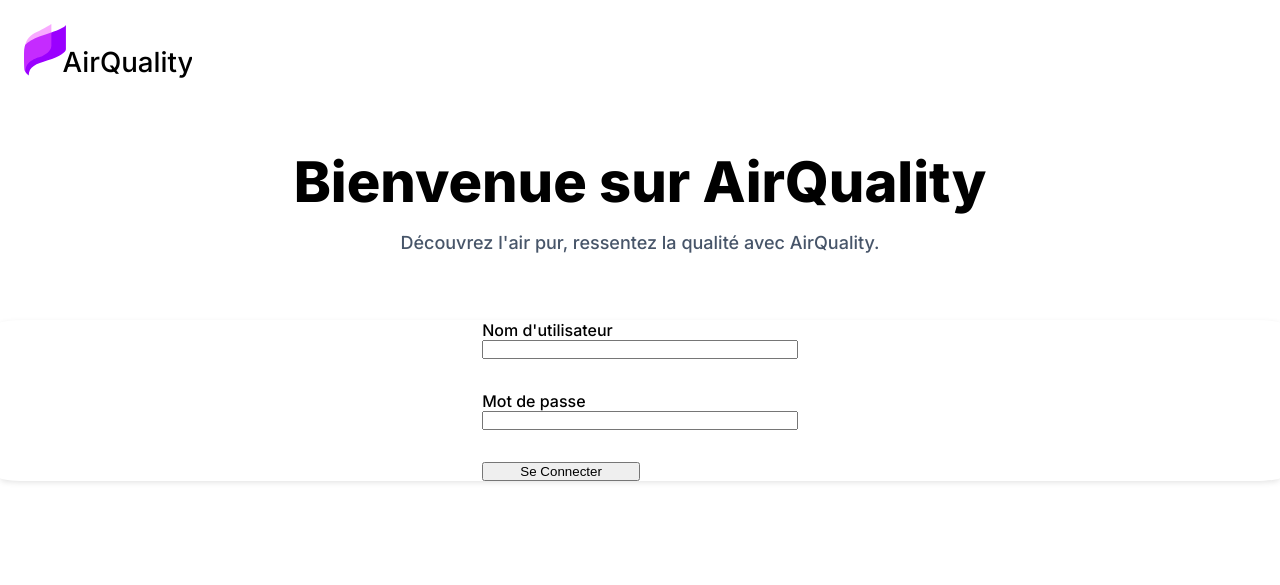
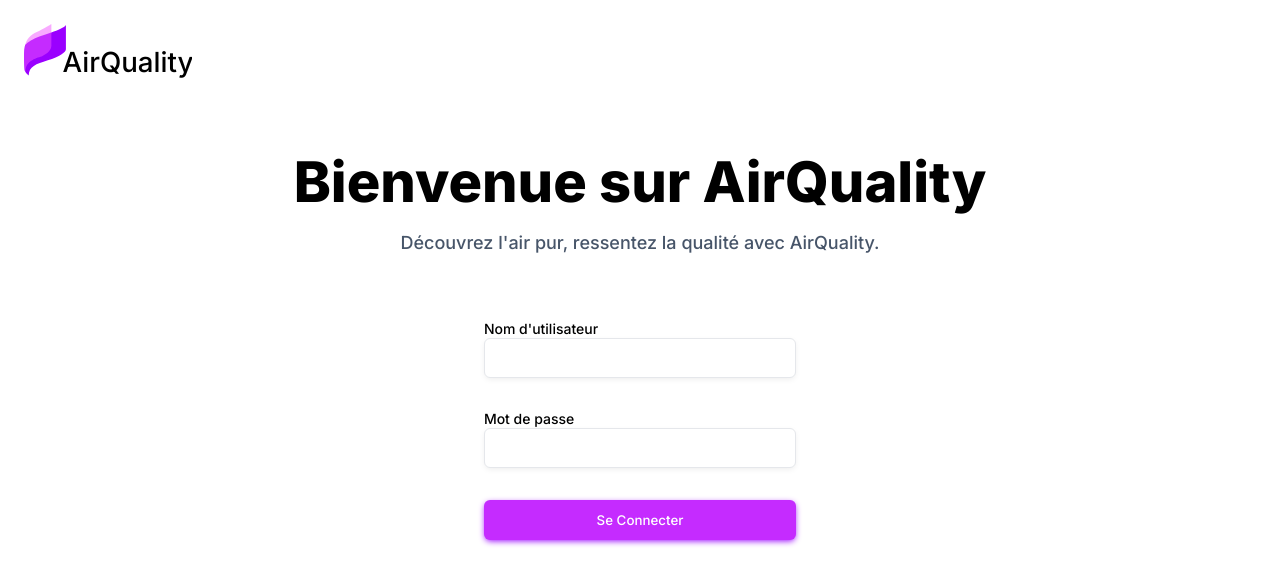
Before and after one commit to vxnxx/Projet-BTS-SNIR, a PHP site: page / in a window 1280 px wide. Shown: the top 585 px of the page. Run offline with PHP 8.4, Linux system fonts and the light colour scheme.

Commit message:
login page terminée

```diff
--- a/styles.css
+++ b/styles.css
@@ -24,13 +24,29 @@
   padding: 1.5rem;
 }
 
+.topLoginContainer {
+  height: 15rem;
+  display: flex;
+  justify-content: center;
+  align-items: center;
+  flex-direction: column;
+  text-align: center;
+  gap: 1rem;
+  margin: 0 2rem 0 2rem;
+}
+
+.slogan {
+  font-family: Inter;
+  color:rgb(71 85 105/1);
+  font-size: 1.125rem;
+}
+
 
 .loginContainer {
   margin: auto;
+  width: 40vw;
+  border-radius: 2%;
 
-  border-radius: 2%;
-  box-shadow: 0px 2px 6px -1px rgba(0, 0, 0, 0.13);
-  overflow: hidden;
   display: flex;
 }
 
@@ -41,20 +57,25 @@
   gap:2rem;
 }
 
-input[type="text"] {
-  color: red;
-  height: 70%;
+input {
+  border-radius: 0.375rem;
+  border: 0.5px solid #e5e7eb;
+  box-shadow: 0px 2px 6px -1px rgba(0, 0, 0, 0.08);
+  font-family: Inter;
   width: 100%;
+  height: 2.5rem;
 }
 
-input[type="password"] {
-  color: purple;
-  height:70%;
-  width: 100%;
+input[type="submit"] {
+  background-color: #C52BFF;
+  box-shadow: 0px 2px 6px -1px rgba(154, 0, 255, 1);
+  color: white;
+  border:none;
 }
 
-input {
-  width: 50%;
+input[type="submit"]:hover {
+  background-color: #f257ff;
+  cursor: pointer;
 }
 
 .welcome {
@@ -63,23 +84,7 @@ input {
   font-size: 3.5rem;
 }
 
-.slogan {
-  font-family: Inter;
-  color:rgb(71 85 105/1);
-  font-size: 1.125rem;
-}
-
-.topLoginContainer {
-  height: 15rem;
-  display: flex;
-  justify-content: center;
-  align-items: center;
-  flex-direction: column;
-  gap: 1rem;
-}
-
-
-
 .loginLabel {
   font-family: Inter;
+  font-size: .875rem;
 }
```
Also changed, not shown: index.html (+9 -16 lines).
